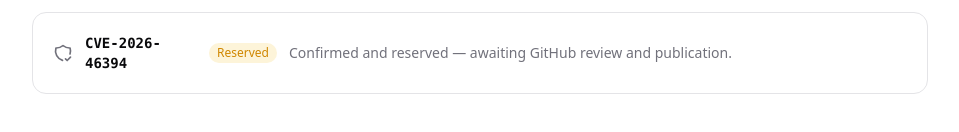
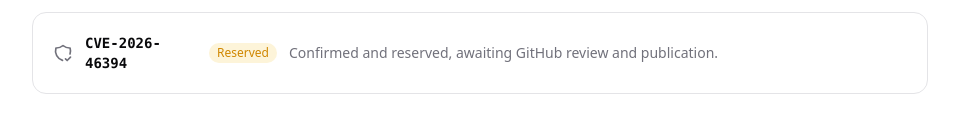
Before and after one commit to shreyas-challa/shreyas-challa.github.io, a React (Vite) app: page /about in a window 1280 px wide. Shown: the part 516-648 px from the top of the page, without its empty margins (160-1119 px from the left). Built offline with nearby package versions, Linux system fonts and the light colour scheme; no server answers.

Commit message:
Remove em dash from CVE description

```diff
--- a/src/about.jsx
+++ b/src/about.jsx
@@ -67,7 +67,7 @@ const cves = [
   },
   {
     id: 'CVE-2026-46394',
-    summary: 'Confirmed and reserved — awaiting GitHub review and publication.',
+    summary: 'Confirmed and reserved, awaiting GitHub review and publication.',
     status: 'Reserved',
     advisoryUrl: null,
     writeupUrl: null,
```
